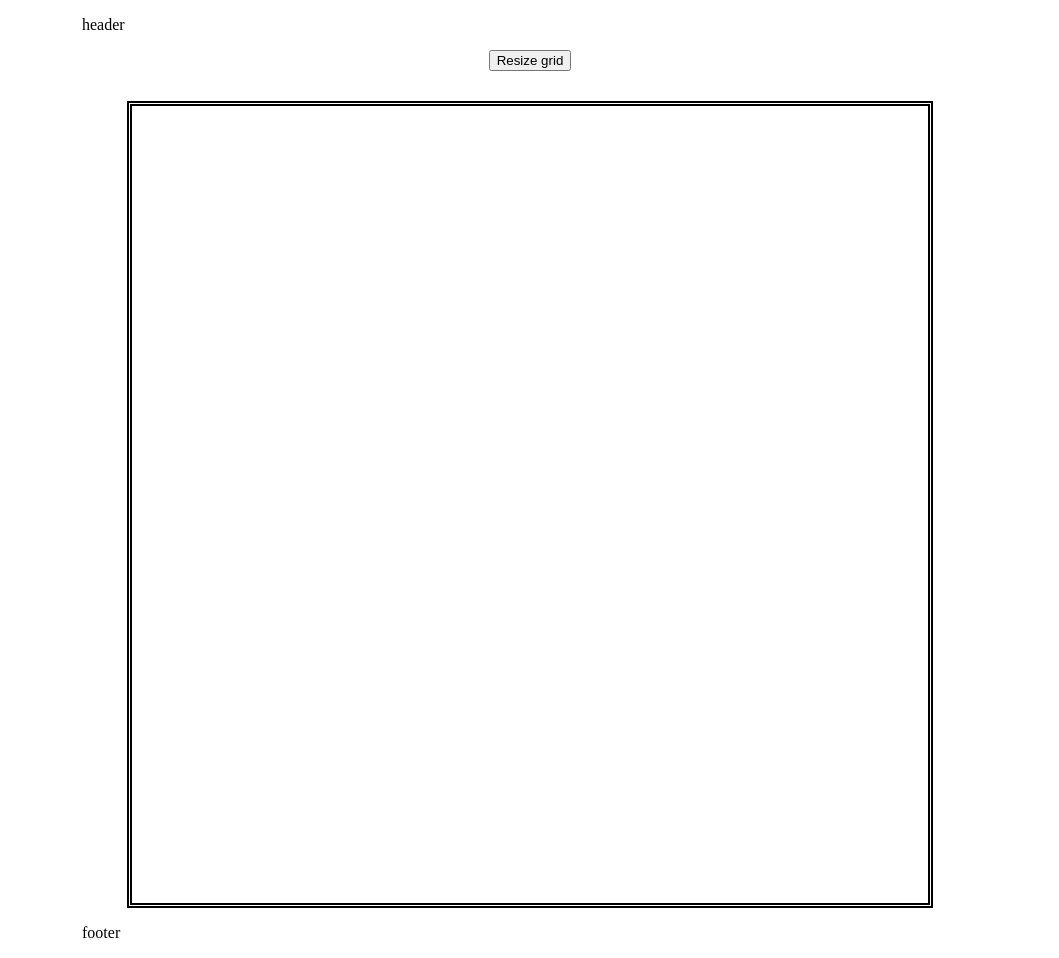
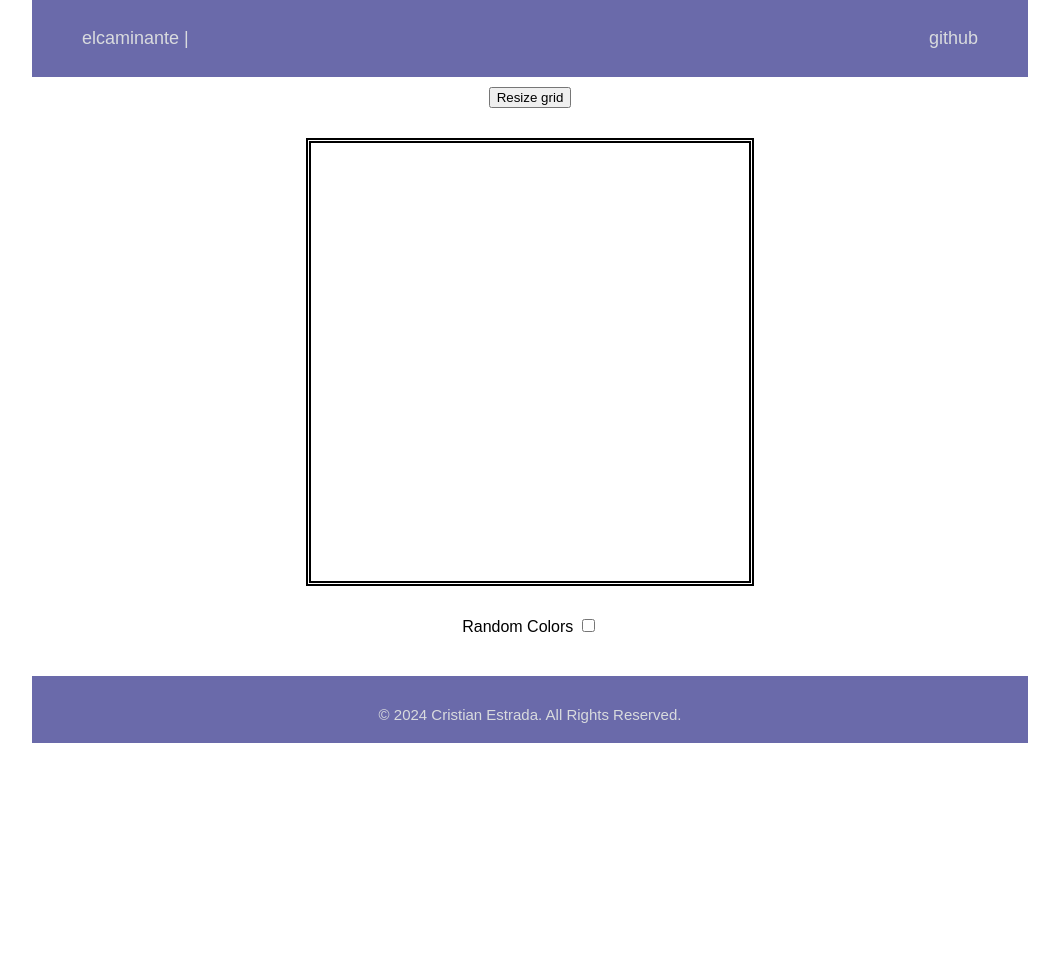
Before and after one commit to cdestradab/etch-a-sketch, a plain HTML site: page index.html in a window 1280 px wide. Shown: the whole page, without its empty margins (110-1169 px from the left). After the commit the page ends 800 px from the top, so only its background shows below. Drawn offline with Linux system fonts and the light colour scheme.

Commit message:
Final commit

```diff
--- a/css/style.css
+++ b/css/style.css
@@ -1,12 +1,49 @@
 /* *{
     border: solid red 1px;
 } */
+
+html {
+    font-family: Arial, Helvetica, sans-serif;
+}
 
 body {
     margin: 0;
     display: flex;
     flex-direction: column;
     align-items: center;
+}
+
+header, footer {
+    padding: 10px 50px;
+    font-size: 18px;
+    color: #d9dbde;
+    display: flex;
+    align-items: center;
+    justify-content: space-between;
+    background-color: rgb(106, 106, 170);
+}
+
+header {
+    margin-bottom: 10px;
+}
+
+footer {
+    justify-content: space-around;
+    margin-top: 10px;
+}
+
+.header-links > ul  {
+    list-style: none;
+    padding: 0;
+    font-size: 18px;
+    color: #d9dbde;
+    display: flex;
+    gap: 10px;
+}
+
+li > a {
+    text-decoration: none;
+    color: #d9dbde;
 }
 
 .section {
@@ -23,7 +60,7 @@ main {
 /* GRID STYLING */
 
 .eas-container {
-    width: 90%;
+    width: 50%;
 }
 
 .eas-button {
@@ -47,3 +84,7 @@ main {
     aspect-ratio: 1/1   ;
     flex: 1;
 }
+
+.eas-options {
+    margin: 30px;
+}
--- a/index.html
+++ b/index.html
@@ -8,16 +8,26 @@
 </head>
 <body>
     <header class="section">
-        <p>header</p>
+        <div class="header-logo">elcaminante |</div>
+        <div class="header-links">
+            <ul>
+                <li><a href="https://github.com/cdestradab">github</a></li>
+            </ul>
+        </div>
     </header>
     <main class="section">
         <button class="eas-button">Resize grid</button>
         <div class="eas-container">
 
         </div>
+        <div class="eas-options">
+            <label>Random Colors <input type="checkbox" id="colorRandomizer"></label>
+        </div>
     </main>
     <footer class="section">
-        <p>footer</p>
+        <footer>
+            <small>© <script>document.write(new Date().getFullYear())</script> Cristian Estrada. All Rights Reserved.</small>
+        </footer>
     </footer>
 </body>
 </html>
--- a/js/script.js
+++ b/js/script.js
@@ -1,7 +1,13 @@
-const gridContainer = document.querySelector('.eas-container');
-
-let gridSize = 16;
-let brushColor = 'brown';
+function RGBRandomizer() {
+    let randomByte;
+    let newRGB = "rgb("
+    for (let i = 0; i < 3; i++) {
+        randomByte = Math.floor(Math.random()*256);
+        newRGB = newRGB + randomByte.toString() + ", ";
+    }
+    newRGB = newRGB.slice(0, -2) + ")";
+    return newRGB;
+}
 
 function createSquare() {
     const newSquare = document.createElement('div');
@@ -48,40 +54,73 @@ function buildGrid(columns = 10, rows = columns) {
     return newGrid;
 }
 
-const newGrid = buildGrid(gridSize);
-gridContainer.appendChild(newGrid);
+
 
 // ----------------
 
-paintGrid = function(color = '#0000FF') {
+const paintGrid = function(color = '#0000FF', random = false) {
     let grid = document.querySelector('.eas-grid');
+
     grid.addEventListener('mouseover', function(event) {
-        // squareId = event.target.id;
+        if (random === true) {
+            color = RGBRandomizer();
+        }
+
         targetElement = event.target;
-        // console.log(targetElement.classList[0])
 
         if (targetElement.classList[0] === 'eas-square'){
             targetElement.style.backgroundColor = color;
         }
-        // console.log(squareId);
+
     })
 }
 
-paintGrid(brushColor);
 
-resizeGrid = function() {
+
+const resizeGrid = function() {
     let btn = document.querySelector('.eas-button');
     btn.addEventListener('click', function() {
         newSize = prompt('What is the new size of the grid?');
         while (newSize > 100 || newSize < 1 || isNaN(newSize)) {
             newSize = prompt('Your input has to be a number from 1 to 100');
         }
-        // console.log(newSize);
 
         gridContainer.innerHTML = "";
         gridContainer.appendChild(buildGrid(newSize))
-        paintGrid(brushColor);
+        const newColor = RGBRandomizer();
+        paintGrid(newColor);
     })
 }
 
+
+
+// --------------- BUILDER
+let gridSize = 16;
+let brushColor = 'brown';
+let randomActive = false;
+let transparencyActive = false;
+
+const gridContainer = document.querySelector('.eas-container');
+const newGrid = buildGrid(gridSize);
+gridContainer.appendChild(newGrid);
+
+paintGrid(brushColor, randomActive);
+
 resizeGrid();
+// ---------------- EVENTS
+
+const selectionColorRandomizer = document.querySelector('#colorRandomizer');
+selectionColorRandomizer.addEventListener('click', function(e) {
+    randomActive = e.target.checked;
+    paintGrid(brushColor, randomActive);
+})
+
+const squareHovered = document.querySelector('.eas-container');
+squareHovered.addEventListener('mouseout', function(event) {
+    targetElement = event.target;
+
+    if (targetElement.classList[0] === 'eas-square'){
+        brushColor = targetElement.style.backgroundColor;
+        console.log(brushColor)
+    }
+})
```
Also changed, not shown: 1 other file.
